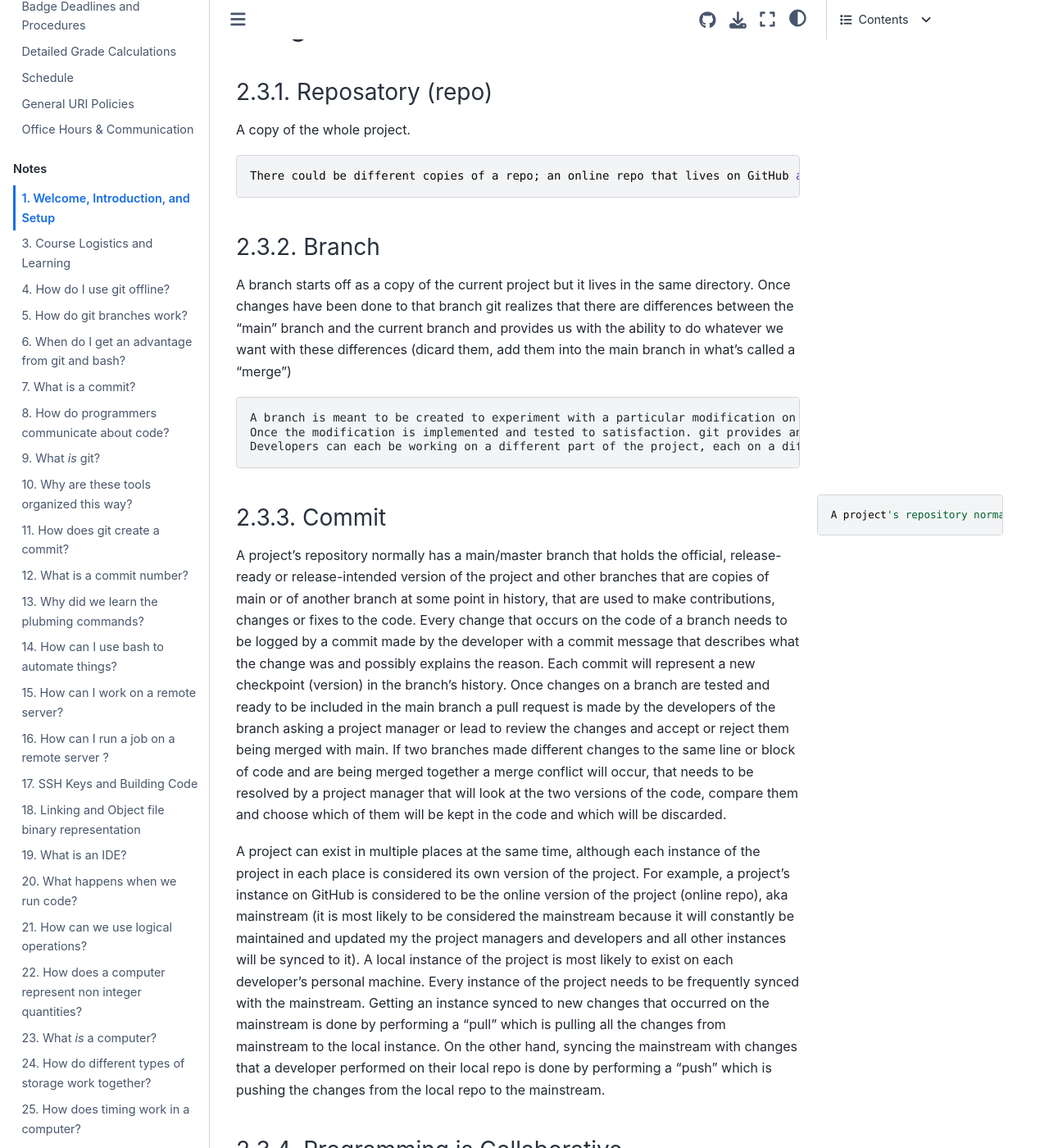
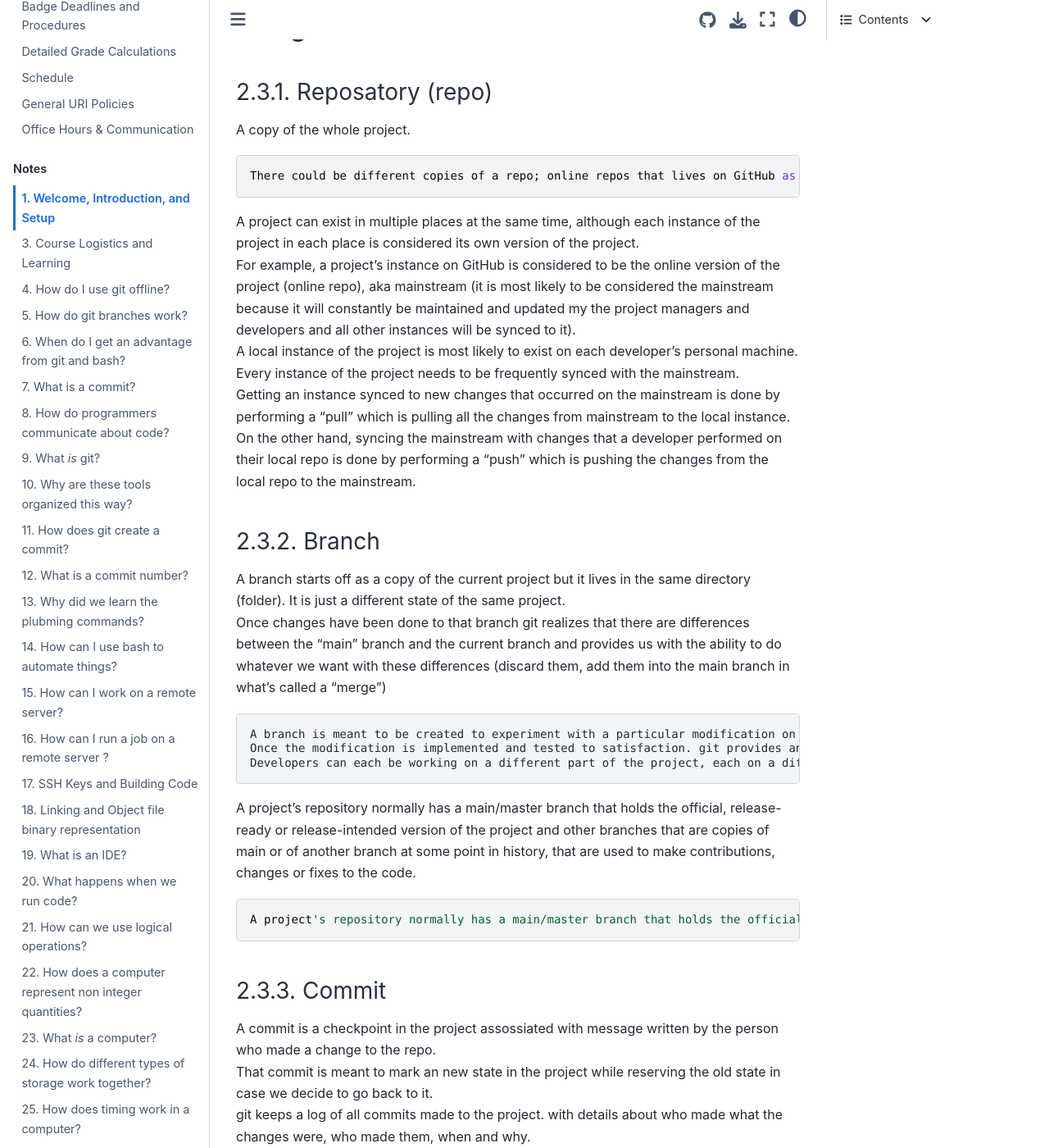
Before and after one commit to introcompsys/fall2023, a Jupyter Book: the page built from notes/2023-09-07.md, in a window 1280 px wide and 1400 px high, scrolled down 6349 px. Shown: the whole window at 82% size. Built offline with Jupyter Book 1.0.4 settings and Sphinx 7.4.7 and the Sphinx Book theme 1.1.4, drawn with Linux system fonts in a browser that asks for light colours; pages that are not in the unit, such as notebooks, are missing from menus; some of the changed text lies outside the part shown.

Commit message:
Final changes

`````diff
--- a/notes/2023-09-07.md
+++ b/notes/2023-09-07.md
@@ -299,7 +299,7 @@ We also discussed some of the terminology for git. We will also come back to the
 git is a version control system used among software developers for two main reasons:
 - Keep track of all changes that occur to a project
 - Create checkpoints of the project's history showing different versions of the project with logs that explain the changes between one version and the one before it
-git does all of that by keeping compressed copies of all the tracked files in a project marking changes that happen on the same file with a "change/commit message" provided by the developer.
+git does all of that by keeping compressed copies of all the tracked files in a project while marking changes that happen on the same file with a "change/commit message" provided by the developer.
 git is a file system!
 
 ## What is GitHub??
@@ -312,32 +312,60 @@ Two or more developers can have access to the same GitHub "reposatory" (project)
 ```
 
 ## git & GitHub terms
+
 ### Reposatory (repo)
 A copy of the whole project.
 ```
-There could be different copies of a repo; an online repo that lives on GitHub and multiple local copies that can exist on different machines of the developers
+There could be different copies of a repo; online repos that lives on GitHub as well as multiple local copies that can exist on different machines of the developers
 ```
+
+A project can exist in multiple places at the same time, although each instance of the project in each place is considered its own version of the project.
+For example, a project's instance on GitHub is considered to be the online version of the project (online repo), aka mainstream (it is most likely to be considered the mainstream because it will constantly be maintained and updated my the project managers and developers and all other instances will be synced to it).
+A local instance of the project is most likely to exist on each developer's personal machine.
+Every instance of the project needs to be frequently synced with the mainstream.
+Getting an instance synced to new changes that occurred on the mainstream is done by performing a "pull" which is pulling all the changes from mainstream to the local instance.
+On the other hand, syncing the mainstream with changes that a developer performed on their local repo is done by performing a "push" which is pushing the changes from the local repo to the mainstream.
+
+
 ### Branch
-A branch starts off as a copy of the current project but it lives in the same directory.
-Once changes have been done to that branch git realizes that there are differences between the "main" branch and the current branch and provides us with the ability to do whatever we want with these differences (dicard them, add them into the main branch in what's called a "merge")
+A branch starts off as a copy of the current project but it lives in the same directory (folder). It is just a different state of the same project.
+Once changes have been done to that branch git realizes that there are differences between the "main" branch and the current branch and provides us with the ability to do whatever we want with these differences (discard them, add them into the main branch in what's called a "merge")
 ```
 A branch is meant to be created to experiment with a particular modification on the project.
 Once the modification is implemented and tested to satisfaction. git provides an easy way to include that modification in the main project files "main branch"
 Developers can each be working on a different part of the project, each on a different branch and then once they’re done they can both contribute their individual changes to the main branch of the project.
 ```
-````{margin}
+A project's repository normally has a main/master branch that holds the official, release-ready or release-intended version of the project and other branches that are copies of main or of another branch at some point in history, that are used to make contributions, changes or fixes to the code.
+
+
 ```
 A project's repository normally has a main/master branch that holds the official, release-ready or release-intended version of the project
 ```
+
+### Commit
+A commit is a checkpoint in the project assossiated with message written by the person who made a change to the repo.
+That commit is meant to mark an new state in the project while reserving the old state in case we decide to go back to it.
+git keeps a log of all commits made to the project. with details about who made what the changes were, who made them, when and why.
+
+````{margin}
+```{Benifits}
+Imagine you're working on a large code base and for a few hours and have been testing along the way. But all of a sudden your program fails to run horrifically.
+With git you can use commits and to compare the lines in a code module before and after a commit. Additions, deletions and edits. You can also reverse to a commit where the program was working if worst comes to worse. And then start from that point again. That can be a life saver a lot of times
+```
 ````
 
-### Commit
+### Pull Requests
+A pull request (pr) is when a developer had contributed to a project by working on the code in a branch that was made specially for them to work on that change or added feature.
+Once they're done and they feel comfortable enough that the changes are good enough to be added to the main branch.
+The developer can create a pr on GitHub to notify other team members especially if there was a lead developer that needs to review, test and approve these changes before accepting the merger to the main branch.
 
-A project's repository normally has a main/master branch that holds the official, release-ready or release-intended version of the project and other branches that are copies of main or of another branch at some point in history, that are used to make contributions, changes or fixes to the code. Every change that occurs on the code of a branch needs to be logged by a commit made by the developer with a commit message that describes what the change was and possibly explains the reason. Each commit will represent a new checkpoint (version) in the branch's history. Once changes on a branch are tested and ready to be included in the main branch a pull request is made by the developers of the branch asking a project manager or lead to review the changes and accept or reject them being merged with main. If two branches made different changes to the same line or block of code and are being merged together a merge conflict will occur, that needs to be resolved by a project manager that will look at the two versions of the code, compare them and choose which of them will be kept in the code and which will be discarded.
+### Merge
+A merge is when the changes from a branch get merged into the main branch or any branch that lives in the repo.
+Merges can be done without the need of a pr. A pr is just a formal way to add those changes while abiding by the rules of the team that the developer is a member in.
 
-A project can exist in multiple places at the same time, although each instance of the project in each place is considered its own version of the project. For example, a project's instance on GitHub is considered to be the online version of the project (online repo), aka mainstream (it is most likely to be considered the mainstream because it will constantly be maintained and updated my the project managers and developers and all other instances will be synced to it). A local instance of the project is most likely to exist on each developer's personal machine. Every instance of the project needs to be frequently synced with the mainstream. Getting an instance synced to new changes that occurred on the mainstream is done by performing a "pull" which is pulling all the changes from mainstream to the local instance. On the other hand, syncing the mainstream with changes that a developer performed on their local repo is done by performing a "push" which is pushing the changes from the local repo to the mainstream.
-
-
+```{note}
+If two branches made different changes to the same line or block of code and are being merged together a merge conflict will occur, that needs to be resolved by a project manager that will look at the two versions of the code, compare them and choose which of them will be kept in the code and which will be discarded.
+```
 
 
 
`````
